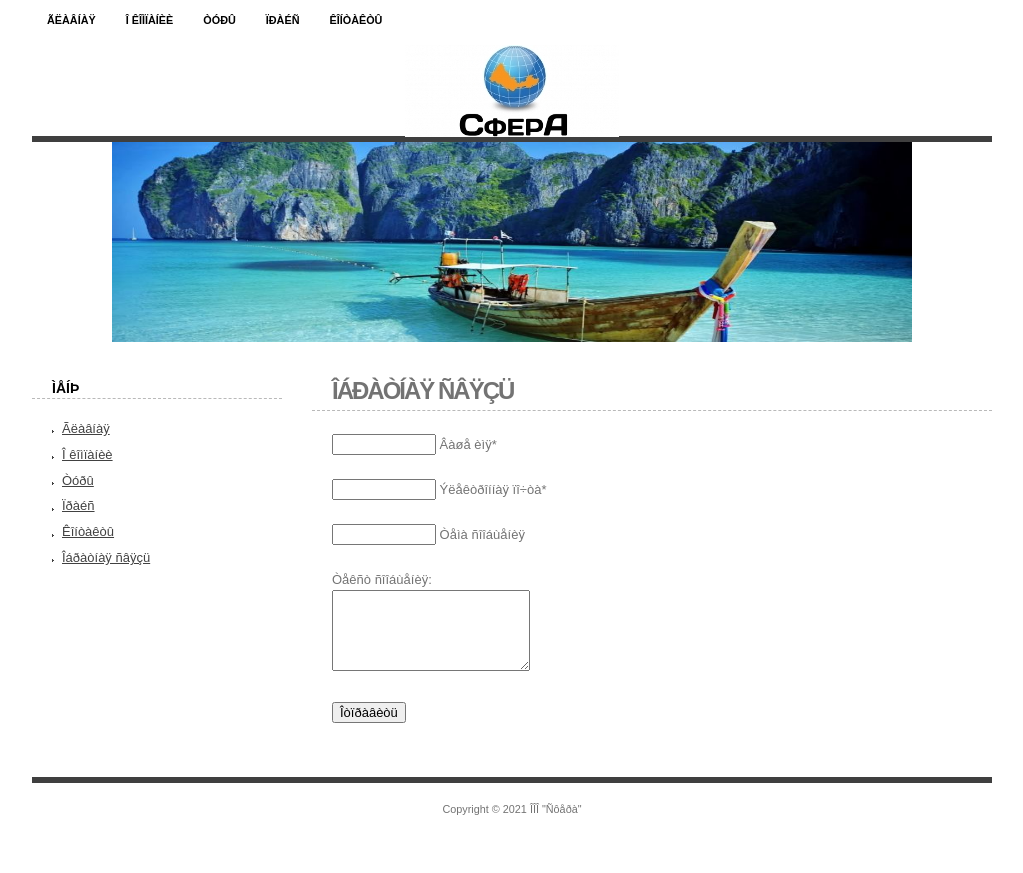
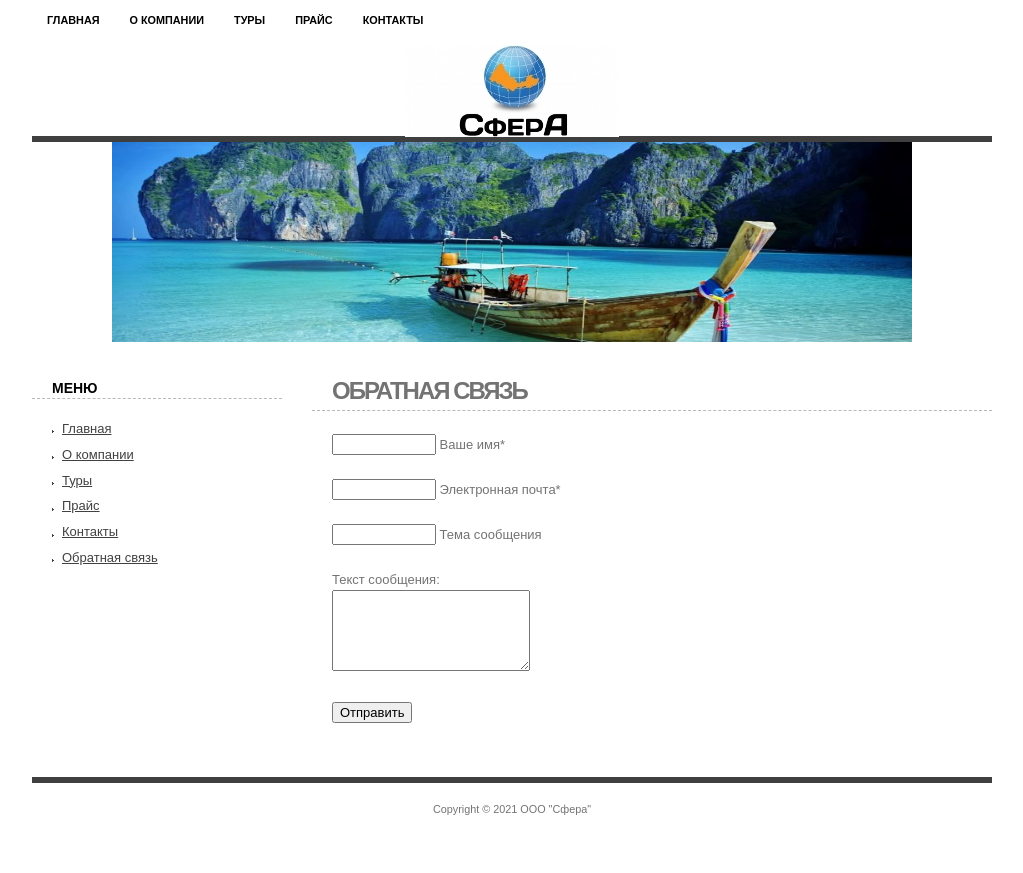
Before and after one commit to tursfera/tursfera.github.io, a plain HTML site: page obr.html in a window 1280 px wide. Shown: the whole page, without its empty margins (128-1151 px from the left). Drawn offline with Linux system fonts and the light colour scheme.

Commit message:
Update obr.html

```diff
--- a/obr.html
+++ b/obr.html
@@ -3,7 +3,7 @@
 <html xmlns="http://www.w3.org/1999/xhtml">
 <head>
 <meta http-equiv="content-type" content="text/html; charset=utf-8" />
-<title>ÎÎÎ "Ñôåðà"</title>
+<title>ООО "Сфера"</title>
 <meta name="keywords" content="" />
 <meta name="description" content="" />
 <link href="css/style.css" rel="stylesheet" type="text/css" media="screen" />
@@ -11,12 +11,12 @@
 <body>
 <div id="menu">
 	<ul>
-		<li><a href="index.html">Ãëàâíàÿ</a></li>
-		<li><a href="komp.html">Î êîìïàíèè</a></li>
-		<li><a href="tur.html">Òóðû</a></li>
-		<li><a href="price.html">Ïðàéñ</a></li>
-		<li><a href="contacts.html">Êîíòàêòû</a></li>
-		<li class="current_page_item"><a href="obr.html">Îáðàòíàÿ ñâÿçü</a></li>
+		<li><a href="index.html">Главная</a></li>
+		<li><a href="komp.html">О компании</a></li>
+		<li><a href="tur.html">Туры</a></li>
+		<li><a href="price.html">Прайс</a></li>
+		<li><a href="contacts.html">Контакты</a></li>
+		<li class="current_page_item"><a href="obr.html">Обратная связь</a></li>
 
 	</ul>
 </div>
@@ -31,18 +31,18 @@
 <div id="page">
 	<div id="content">
 		<div class="post">
-			<h2 class="title">Îáðàòíàÿ ñâÿçü</h2>
+			<h2 class="title">Обратная связь</h2>
 			<div class="entry">
 
 <form name="MyForm" method="post">
-<p><input class="input" name="name" type="text" style="width:15%" /> Âàøå èìÿ*</p>
+<p><input class="input" name="name" type="text" style="width:15%" /> Ваше имя*</p>
 
-<p><input class="input" name="email" type="text" style="width:15%" /> Ýëåêòðîííàÿ ïî÷òà*</p>
+<p><input class="input" name="email" type="text" style="width:15%" /> Электронная почта*</p>
 
-<p><input class="input" name="sub" type="text" style="width:15%" /> Òåìà ñîîáùåíèÿ</p>
+<p><input class="input" name="sub" type="text" style="width:15%" /> Тема сообщения</p>
 
-<p>Òåêñò ñîîáùåíèÿ:<br /><textarea name="body" cols="1" rows="5" style="width:30%" /></textarea></p>
-<p><input id="submit" value="Îòïðàâèòü" type="submit" /></p>
+<p>Текст сообщения:<br /><textarea name="body" cols="1" rows="5" style="width:30%" /></textarea></p>
+<p><input id="submit" value="Отправить" type="submit" /></p>
 </form>
 
 
@@ -62,14 +62,14 @@
 
 
 			<li>
-				<h2>Ìåíþ</h2>
+				<h2>Меню</h2>
 				<ul>
-					<li><a href="index.html">Ãëàâíàÿ</a></li>
-		<li><a href="komp.html">Î êîìïàíèè</a></li>
-		<li><a href="tur.html">Òóðû</a></li>
-		<li><a href="price.html">Ïðàéñ</a></li>
-		<li><a href="contacts.html">Êîíòàêòû</a></li>
-		<li><a href="obr.html">Îáðàòíàÿ ñâÿçü</a></li>
+					<li><a href="index.html">Главная</a></li>
+		<li><a href="komp.html">О компании</a></li>
+		<li><a href="tur.html">Туры</a></li>
+		<li><a href="price.html">Прайс</a></li>
+		<li><a href="contacts.html">Контакты</a></li>
+		<li><a href="obr.html">Обратная связь</a></li>
 
 
 				</ul>
@@ -80,7 +80,7 @@
 </div>
 <!-- end #page -->
 <div id="footer">
-	<p>Copyright © 2021 ÎÎÎ "Ñôåðà" </p>
+	<p>Copyright © 2021 ООО "Сфера" </p>
 </div>
 </body>
 </html>
```
